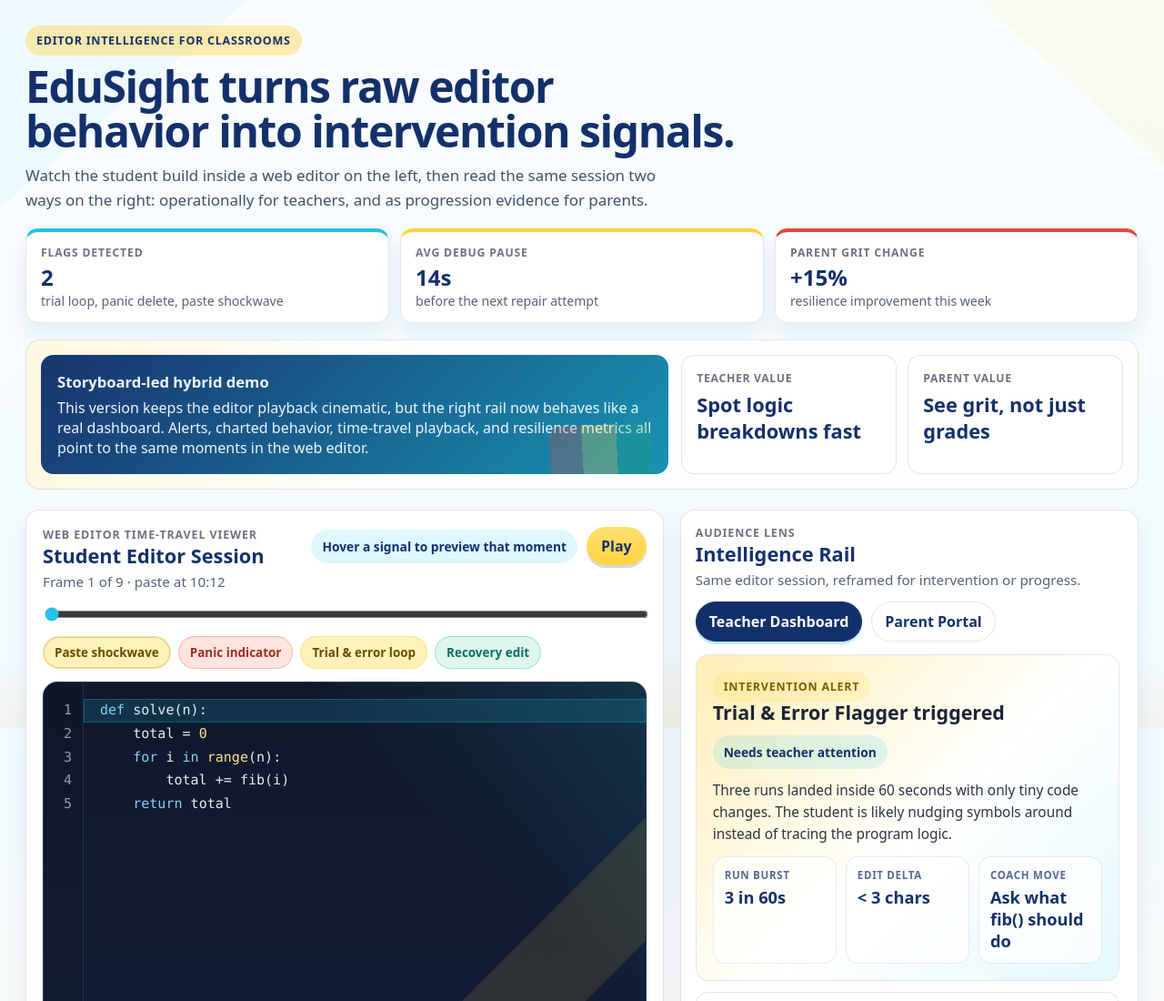
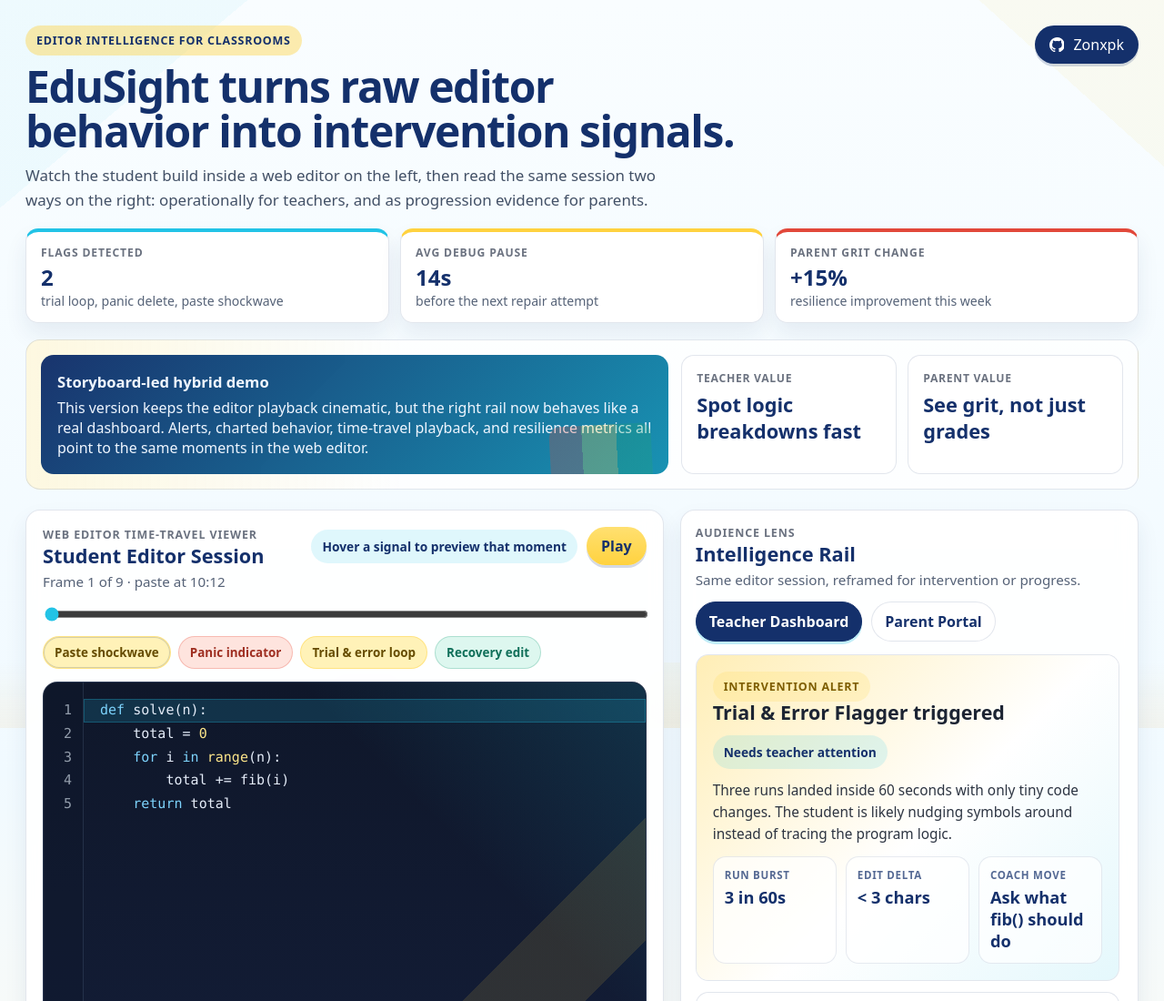
Before and after one commit to Zonxpk/edusight, a website: page index.html in a window 1280 px wide. Shown: the top 1100 px of the page at 91% size. Drawn offline with nearby package versions, Linux system fonts and the light colour scheme.

Commit message:
feat: add GitHub profile link to header

```diff
--- a/index.html
+++ b/index.html
@@ -126,6 +126,12 @@
         gap: 10px;
       }
 
+      .header-actions {
+        display: flex;
+        align-items: center;
+        gap: 12px;
+      }
+
       .eyebrow {
         display: inline-flex;
         align-items: center;
@@ -368,6 +374,10 @@
       }
 
       .button-primary {
+        display: inline-flex;
+        align-items: center;
+        justify-content: center;
+        gap: 10px;
         border: none;
         border-radius: 999px;
         padding: 10px 16px;
@@ -376,6 +386,14 @@
         font-weight: 800;
         cursor: pointer;
         box-shadow: 0 3px 0 rgba(20, 48, 107, 0.18);
+        text-decoration: none;
+      }
+
+      .button-primary svg {
+        width: 1.05rem;
+        height: 1.05rem;
+        flex: none;
+        fill: currentColor;
       }
 
       .button-primary:hover,
@@ -1034,6 +1052,23 @@
               the same session two ways on the right: operationally for
               teachers, and as progression evidence for parents.
             </p>
+          </div>
+          <div class="header-actions">
+            <a
+              class="button-primary"
+              href="https://zonxpk.github.io"
+              target="_blank"
+              rel="noreferrer"
+              aria-label="Open zonxpk GitHub profile"
+              style="background: var(--primary); color: white; font-weight: 500"
+            >
+              <svg viewBox="0 0 16 16" aria-hidden="true">
+                <path
+                  d="M8 0C3.58 0 0 3.58 0 8c0 3.54 2.29 6.53 5.47 7.59.4.07.55-.17.55-.38 0-.19-.01-.82-.01-1.49-2.01.37-2.53-.49-2.69-.94-.09-.23-.48-.94-.82-1.13-.28-.15-.68-.52-.01-.53.63-.01 1.08.58 1.23.82.72 1.21 1.87.87 2.33.66.07-.52.28-.87.5-1.07-1.78-.2-3.64-.89-3.64-3.95 0-.87.31-1.59.82-2.15-.08-.2-.36-1.02.08-2.12 0 0 .67-.21 2.2.82a7.57 7.57 0 0 1 4 0c1.53-1.04 2.2-.82 2.2-.82.44 1.1.16 1.92.08 2.12.51.56.82 1.27.82 2.15 0 3.07-1.87 3.75-3.65 3.95.29.25.54.73.54 1.48 0 1.07-.01 1.93-.01 2.2 0 .21.15.46.55.38A8.01 8.01 0 0 0 16 8c0-4.42-3.58-8-8-8Z"
+                ></path>
+              </svg>
+              <span>Zonxpk</span>
+            </a>
           </div>
         </div>
 
```
